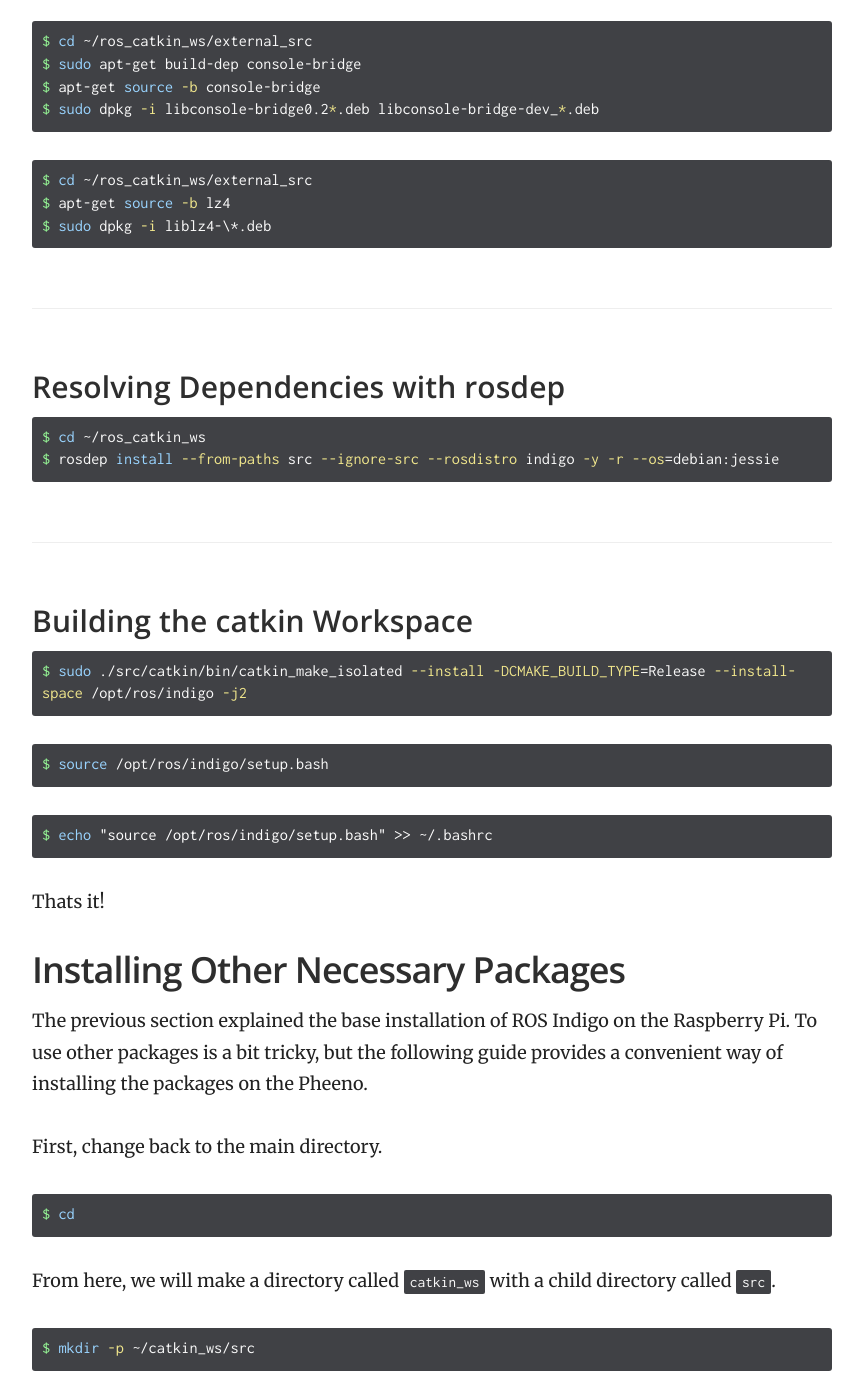
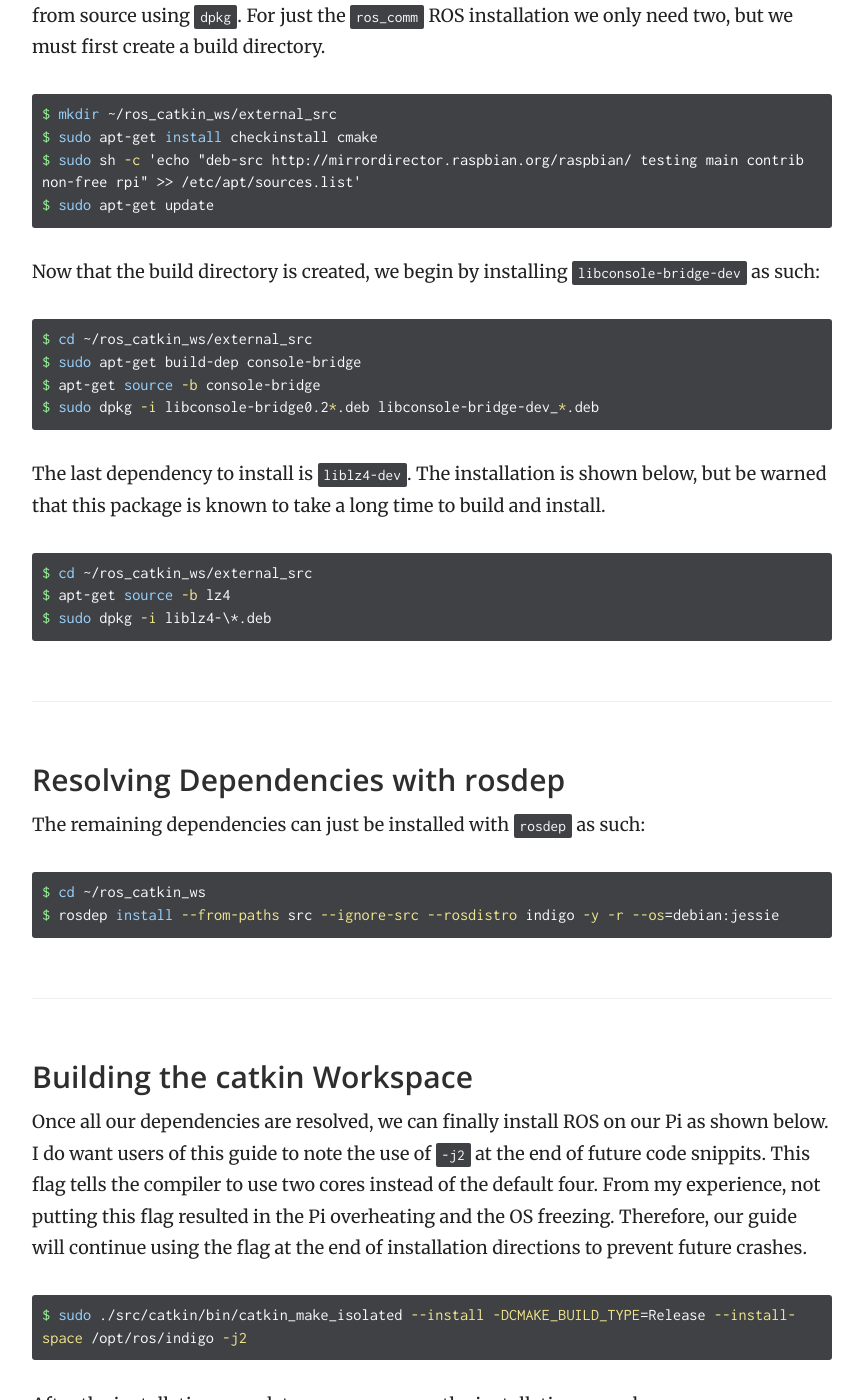
Before and after one commit to ACSLaboratory/ACSLaboratory.github.io, a Jekyll site: the page built from _docs/ROS/pheeno-ros-installation-guide.md, in a window 1280 px wide and 1400 px high, scrolled down 2702 px. Shown: the whole window, without its empty margins (358-1221 px from the left). Built offline with Jekyll 4.4.1, drawn with Linux system fonts in a browser that asks for light colours; some of the changed text lies outside the part shown.

Commit message:
Starting git-tutorial and updated pheeno ROS guides.

````diff
--- a/_docs/ROS/pheeno-ros-installation-guide.md
+++ b/_docs/ROS/pheeno-ros-installation-guide.md
@@ -10,6 +10,9 @@
 
 
 ## Installing ROS Indigo
+
+This information used to derive is from the official documentation located [here](http://wiki.ros.org/ROSberryPi/Installing%20ROS%20Indigo%20on%20Raspberry%20Pi). If you would like some more information than what is provided in this guide, we ask that you refer to the official documentation.
+
 
 ### Setup ROS Repositories
 
@@ -69,6 +72,8 @@
 
 ### Installing Unavailable Dependencies
 
+Since not all dependencies are available in the debian (jessie) repos, we need to build some from source using `dpkg`. For just the `ros_comm` ROS installation we only need two, but we must first create a build directory.
+
 ```bash
 $ mkdir ~/ros_catkin_ws/external_src
 $ sudo apt-get install checkinstall cmake
@@ -76,12 +81,16 @@
 $ sudo apt-get update
 ```
 
+Now that the build directory is created, we begin by installing `libconsole-bridge-dev` as such:
+
 ```bash
 $ cd ~/ros_catkin_ws/external_src
 $ sudo apt-get build-dep console-bridge
 $ apt-get source -b console-bridge
 $ sudo dpkg -i libconsole-bridge0.2*.deb libconsole-bridge-dev_*.deb
 ```
+
+The last dependency to install is `liblz4-dev`. The installation is shown below, but be warned that this package is known to take a long time to build and install.
 
 ```bash
 $ cd ~/ros_catkin_ws/external_src
@@ -92,6 +101,8 @@
 
 ### Resolving Dependencies with rosdep
 
+The remaining dependencies can just be installed with `rosdep` as such:
+
 ```bash
 $ cd ~/ros_catkin_ws
 $ rosdep install --from-paths src --ignore-src --rosdistro indigo -y -r --os=debian:jessie
@@ -100,19 +111,25 @@
 
 ### Building the catkin Workspace
 
+Once all our dependencies are resolved, we can finally install ROS on our Pi as shown below. I do want users of this guide to note the use of `-j2` at the end of future code snippits. This flag tells the compiler to use two cores instead of the default four. From my experience, not putting this flag resulted in the Pi overheating and the OS freezing. Therefore, our guide will continue using the flag at the end of installation directions to prevent future crashes.
+
 ```bash
 $ sudo ./src/catkin/bin/catkin_make_isolated --install -DCMAKE_BUILD_TYPE=Release --install-space /opt/ros/indigo -j2
 ```
+
+After the installation completes, we can source the installation as such:
 
 ```bash
 $ source /opt/ros/indigo/setup.bash
 ```
 
+But to make it permanent, you should use this!
+
 ```bash
 $ echo "source /opt/ros/indigo/setup.bash" >> ~/.bashrc
 ```
 
-Thats it!
+Congratulations! ROS Indigo is now installed on your Pi!
 
 
 ## Installing Other Necessary Packages
````
Also changed, not shown: _docs/ROS/pheeno-ros-guide-pt-1.md (+1 -1 lines), _docs/ROS/pheeno-ros-guide-pt-2.md (+1 -1 lines), _docs/ROS/pheeno-ros-guide-pt-3.md (+1 -1 lines), _docs/other/git-for-labs.md (added, +35 -0 lines), Gemfile.lock, images/git_tutorial/black_hair.jpeg (added), images/git_tutorial/blonde_hair.jpeg (added), images/git_tutorial/brown_hair.jpeg (added).
